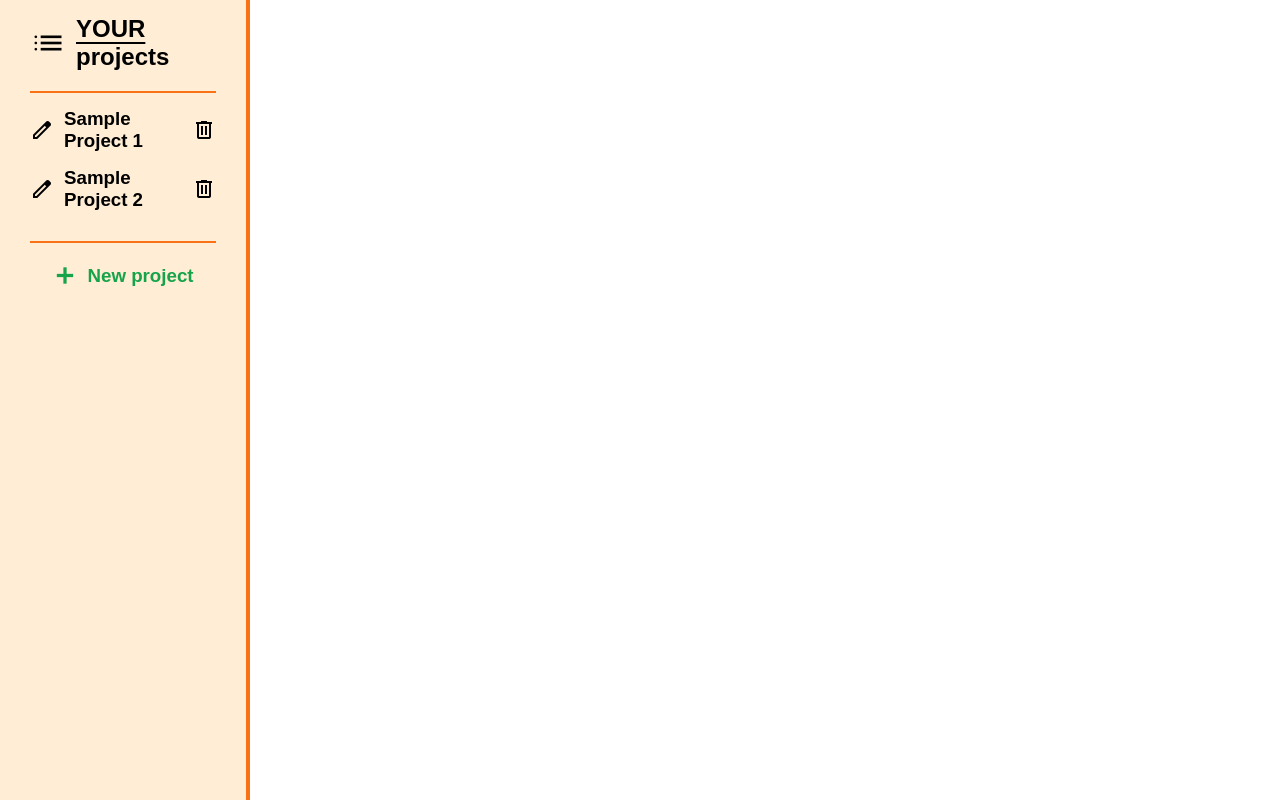
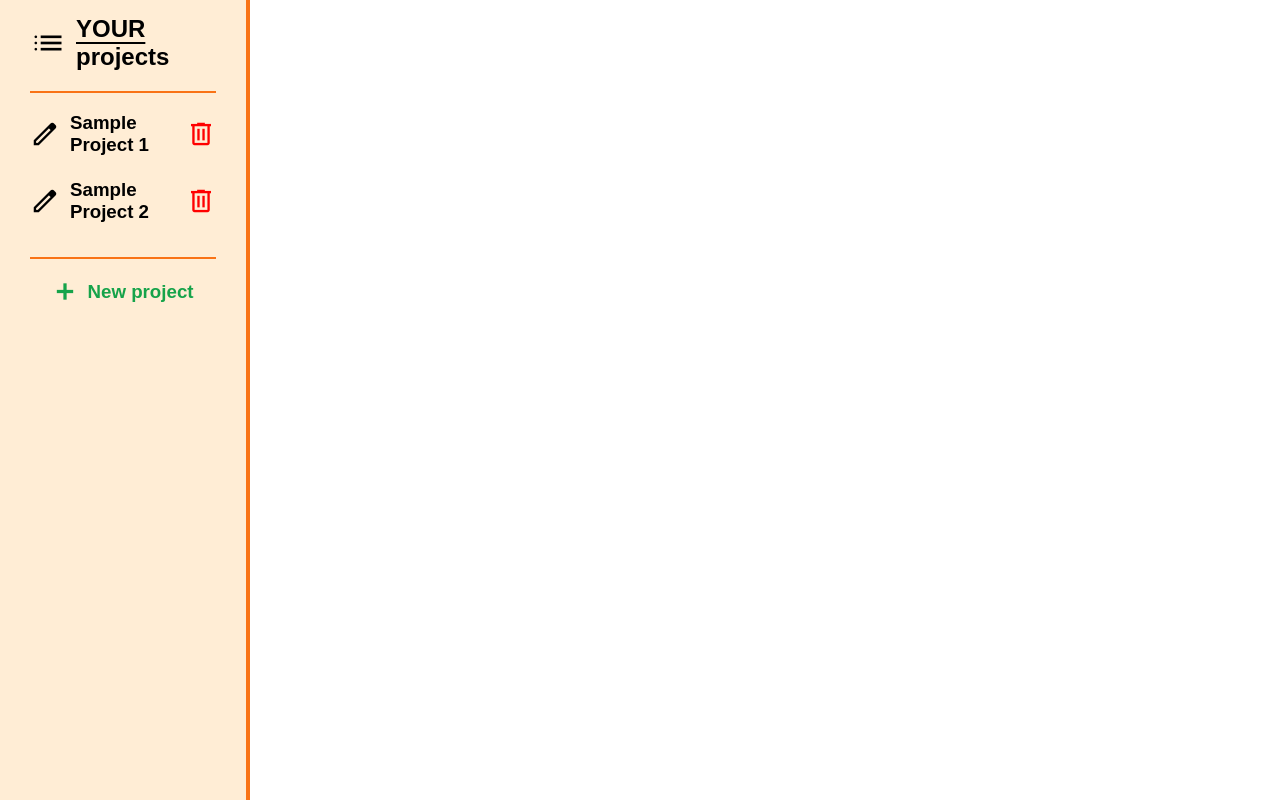
Before and after one commit to 0BooM/todo-list, a website built with webpack: page src/index.html in a window 1280 px wide. Shown: the part 84-884 px from the top of the page. Built offline with nearby package versions, Linux system fonts and the light colour scheme.

Commit message:
Little update of styles for remove-icon

```diff
--- a/src/style.css
+++ b/src/style.css
@@ -98,6 +98,10 @@ nav .add-project {
   display: flex;
   align-items: center;
   gap: 1rem;
+}
+nav .projects-list .project {
+  justify-content: space-between;
+  padding: 0.4rem 0;
 }
 nav .add-project {
   margin-top: 2rem;
@@ -202,7 +206,8 @@ main ul li .expand-icon,
 nav .projects-list .project,
 nav .add-project,
 main .add-item,
-dialog input[type="submit"] {
+dialog input[type="submit"],
+.remove-icon {
   transition: 0.15s ease-in-out;
 }
 
@@ -232,15 +237,20 @@ main ul li input:checked,
   border: 2px solid #16a34a;
 }
 
-main ul .remove-icon {
+main ul .remove-icon,
+.remove-icon {
   color: rgb(255, 0, 0);
   font-size: 3rem;
   cursor: pointer;
 }
-main ul li .remove-icon:hover {
+
+.material-symbols-outlined main ul li .remove-icon:hover {
   color: rgb(150, 0, 0);
 }
 
+.project .material-symbols-outlined {
+  font-size: 3rem;
+}
 main ul li .expand-icon {
   color: gray;
   font-size: 3rem;
```
